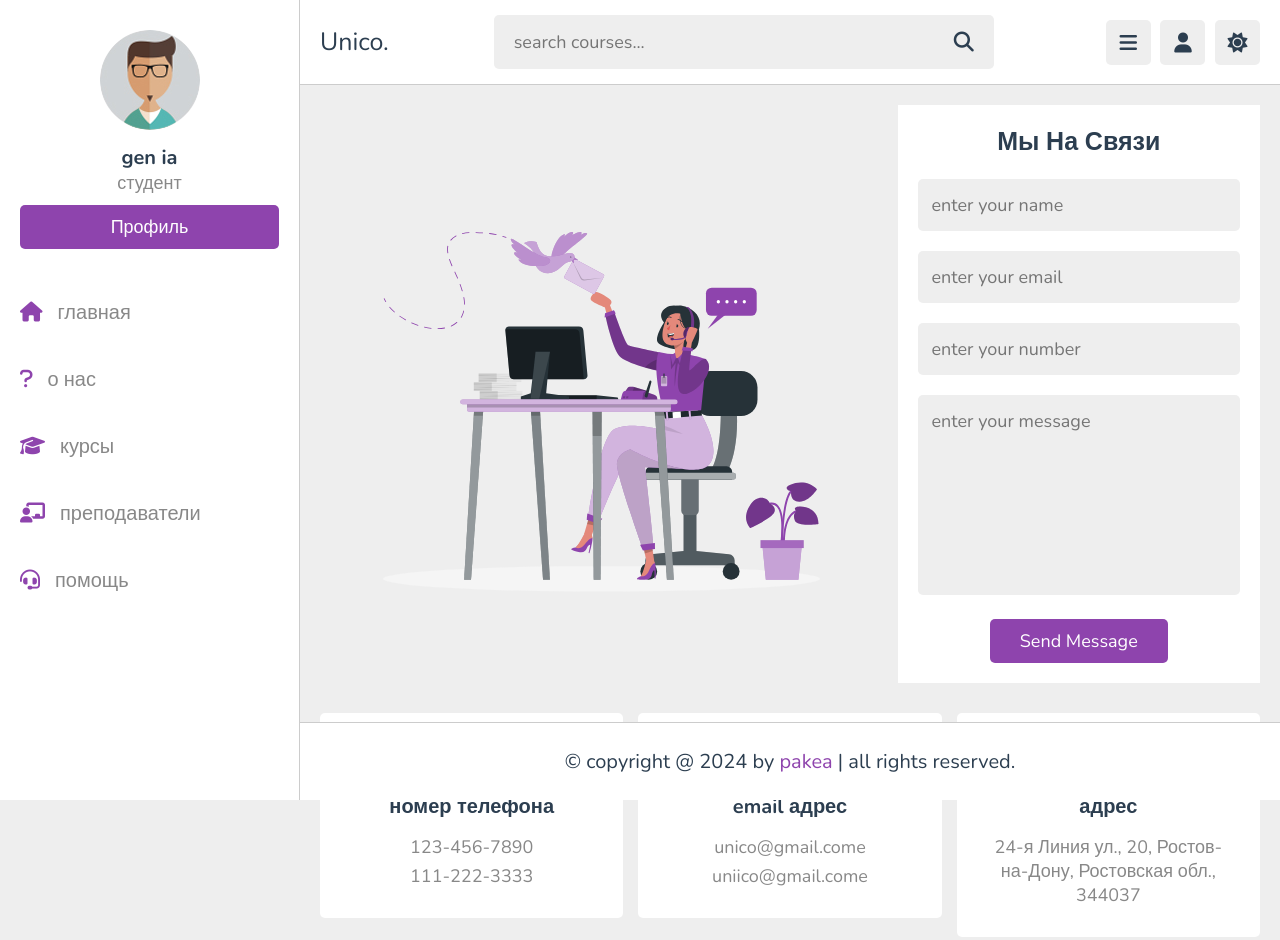
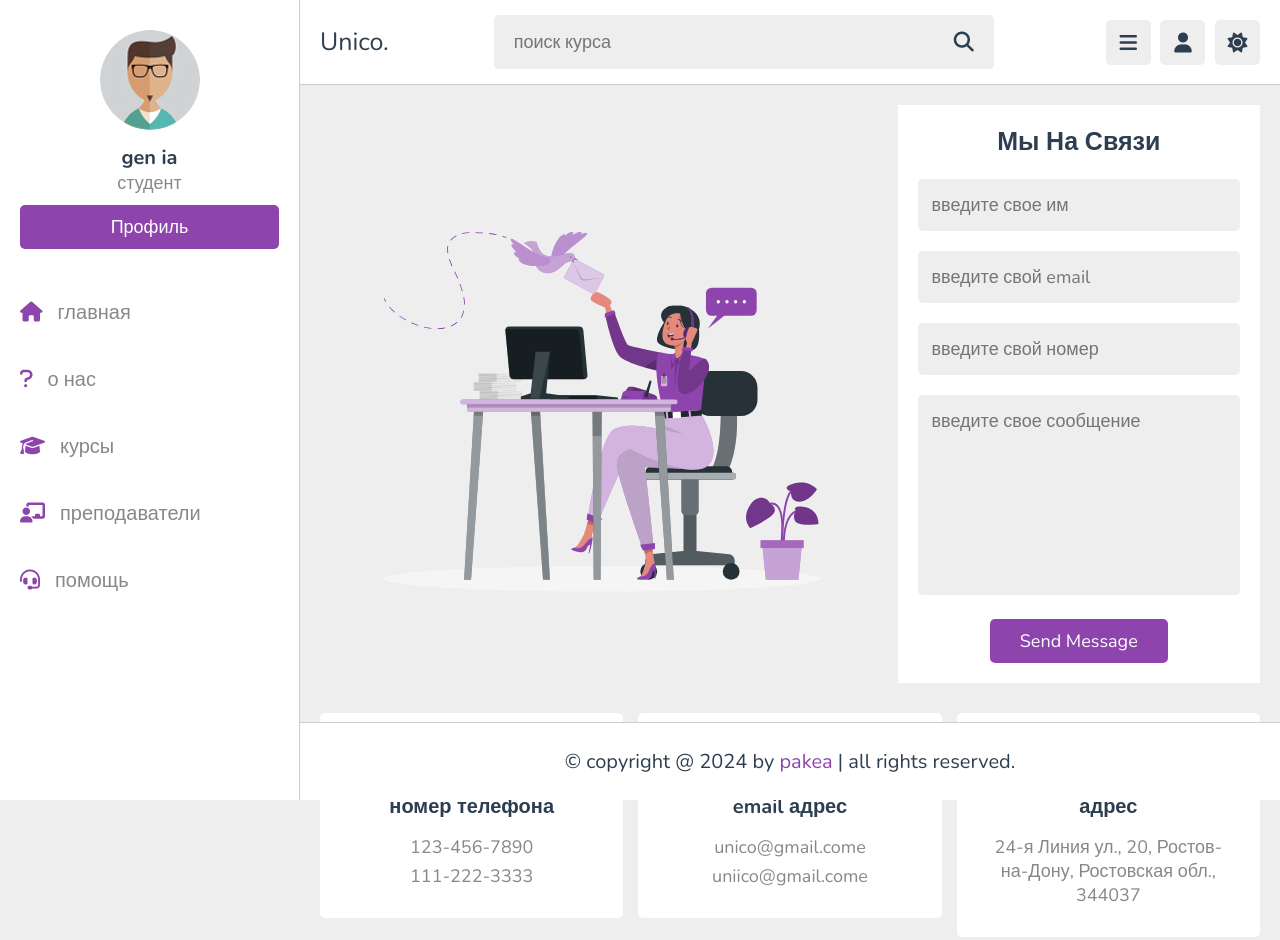
Before and after one commit to Jen-ia/dip, a plain HTML site: page contact.html in a window 1280 px wide. Drawn offline with nearby package versions, Linux system fonts and the light colour scheme.

Commit message:
update all placeholders

```diff
--- a/contact.html
+++ b/contact.html
@@ -22,7 +22,7 @@
       <a href="index.html" class="logo">Unico.</a>
 
       <form action="search.html" method="post" class="search-form">
-         <input type="text" name="search_box" required placeholder="search courses..." maxlength="100">
+         <input type="text" name="search_box" required placeholder="поиск курса" maxlength="100">
          <button type="submit" class="fas fa-search"></button>
       </form>
 
@@ -81,10 +81,10 @@
 
       <form action="" method="post">
          <h3>мы на связи</h3>
-         <input type="text" placeholder="enter your name" name="name" required maxlength="50" class="box">
-         <input type="email" placeholder="enter your email" name="email" required maxlength="50" class="box">
-         <input type="number" placeholder="enter your number" name="number" required maxlength="50" class="box">
-         <textarea name="msg" class="box" placeholder="enter your message" required maxlength="1000" cols="30" rows="10"></textarea>
+         <input type="text" placeholder="введите свое им" name="name" required maxlength="50" class="box">
+         <input type="email" placeholder="введите свой email" name="email" required maxlength="50" class="box">
+         <input type="number" placeholder="введите свой номер" name="number" required maxlength="50" class="box">
+         <textarea name="msg" class="box" placeholder="введите свое сообщение" required maxlength="1000" cols="30" rows="10"></textarea>
          <input type="submit" value="send message" class="inline-btn" name="submit">
       </form>
 
```
Also changed, not shown: about.html (+1 -1 lines), courses.html (+1 -1 lines), index.html (+1 -1 lines), login.html (+1 -1 lines), playlist.html (+1 -1 lines), profile.html (+1 -1 lines), register.html (+1 -1 lines), teacher_profile.html (+1 -1 lines), teachers.html (+2 -2 lines), update.html (+1 -1 lines), watch-video.html (+1 -1 lines).
